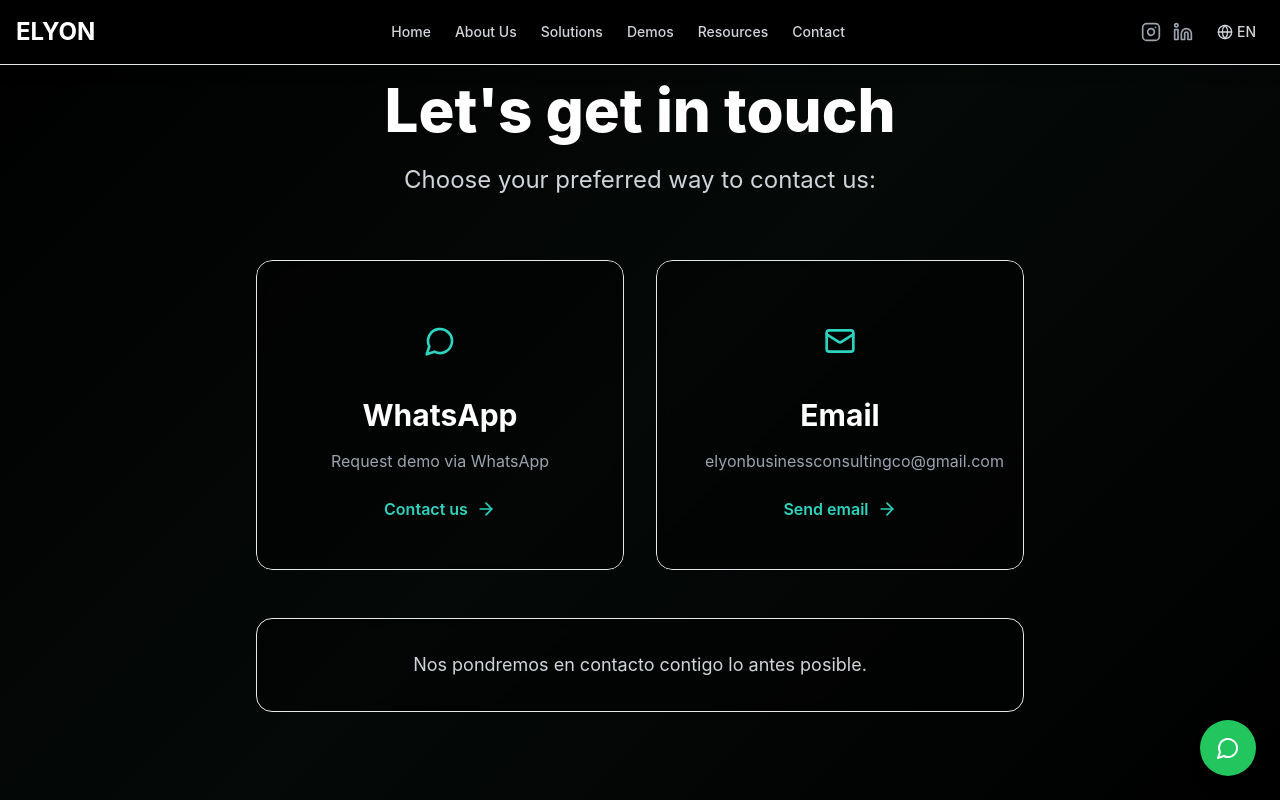
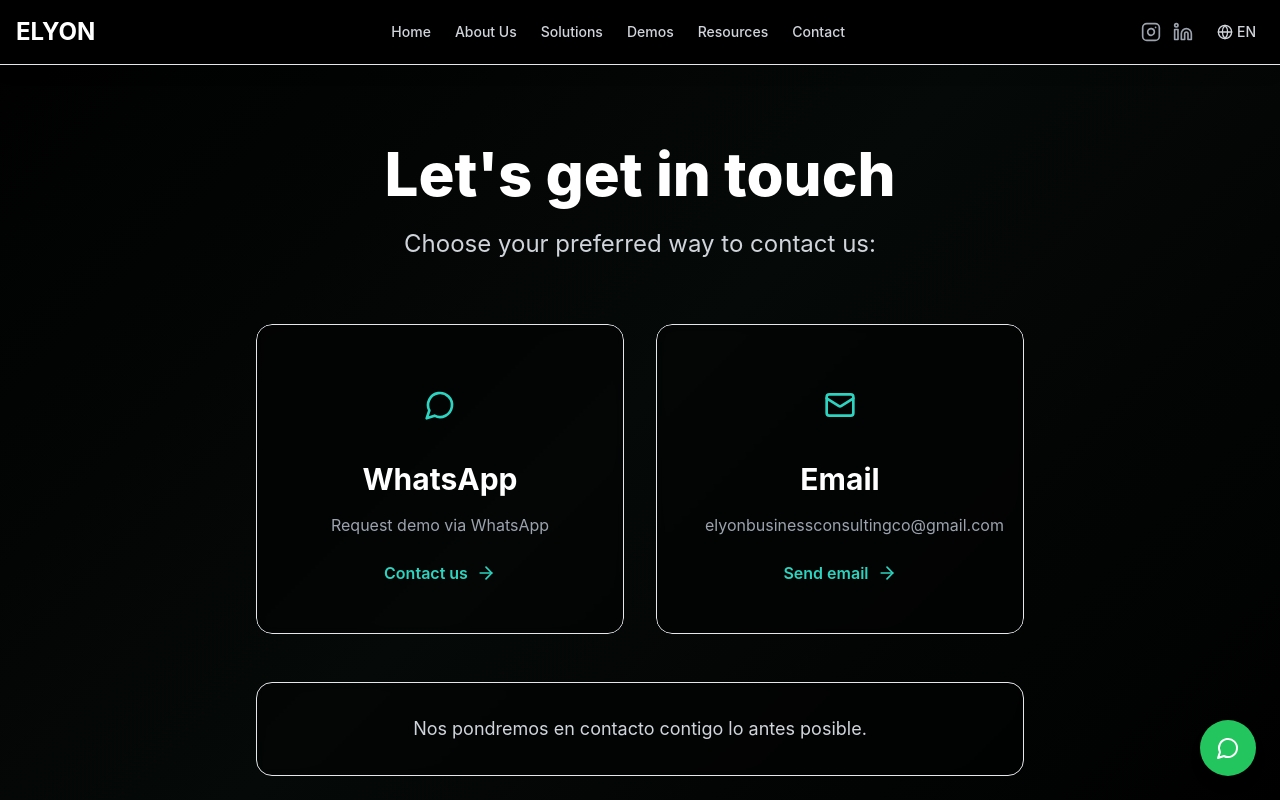
Before and after one commit to sibanezrios/elyon_page, a Next.js app: page /en/contacto in a window 1280 px wide. Shown: the top 800 px of the page. Built offline with nearby package versions, Linux system fonts and the light colour scheme.

Commit message:
fixing padding in contact us

```diff
--- a/app/[locale]/contacto/page.tsx
+++ b/app/[locale]/contacto/page.tsx
@@ -31,7 +31,7 @@ export default function ContactPage() {
   return (
     <>
       <Header />
-      <main className="min-h-screen pt-20 pb-20">
+  <main className="min-h-screen pt-28 sm:pt-32 md:pt-36 pb-24">
         <div className="container mx-auto px-4">
           <motion.div
             initial={{ opacity: 0, y: 20 }}
```
